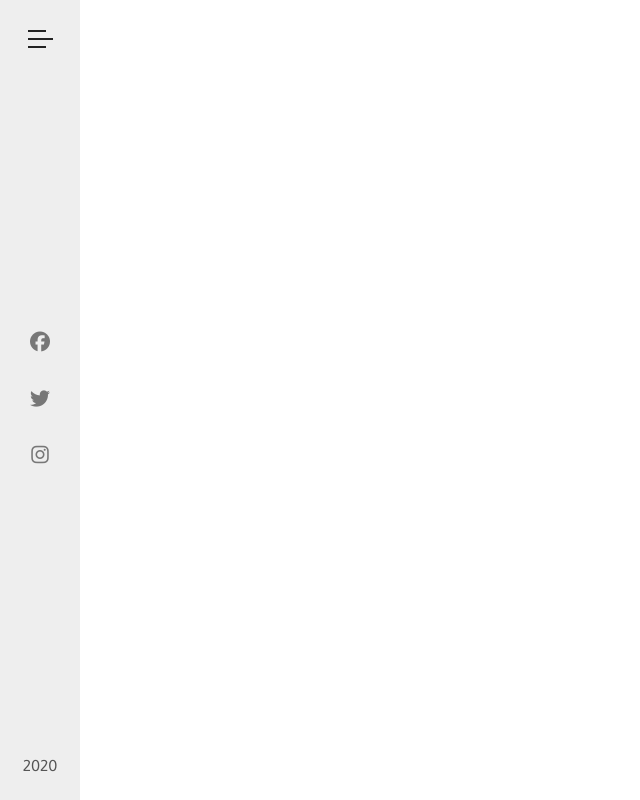
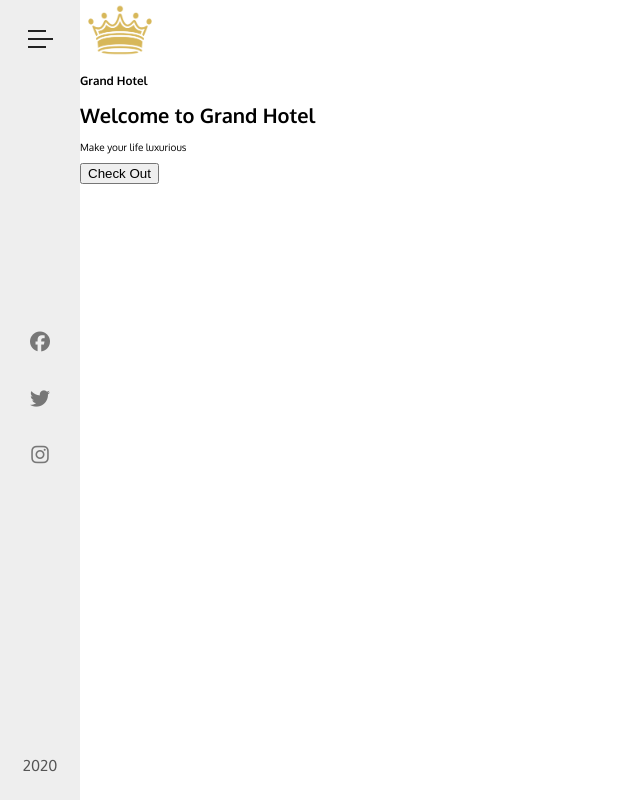
Before and after one commit to sahanpasindu/CSS_Fun_Projects, a plain HTML site: page mastering-css-with-project-01/index.html in a window 1280 px wide. Shown: the whole page, without its empty margins (0-640 px from the left). Drawn offline with Linux system fonts and the light colour scheme.

Commit message:
Added header(hero) area markup

```diff
--- a/mastering-css-with-project-01/css/style.css
+++ b/mastering-css-with-project-01/css/style.css
@@ -224,3 +224,9 @@ body{
 }
 /* end of navigation */
 /* end of navbar */
+
+/* header */
+.header{
+   margin-left: 8rem;
+}
+/* end of header */
--- a/mastering-css-with-project-01/index.html
+++ b/mastering-css-with-project-01/index.html
@@ -79,12 +79,29 @@
             </div>
 
             <div class="copyright">
-               <p>&copy; 2020. Grand Hotel. All right recieved.</p>
+               <p>&copy; 2020. Grand Hotel. All rights reserved.</p>
             </div>
             </ul>
          </nav>
          <!-- end-navigation -->
+
+         <!-- header -->
+         <header class="header">
+            <div class="brand">
+               <div>
+                  <img src="./img/logo.png" alt="logo" width="80">
+               </div>
+               <h3 class="hotel-heading">Grand Hotel</h3>
+            </div>
+
+            <div class="banner">
+               <h1 class="banner-heading">Welcome to Grand Hotel</h1>
+               <p class="banner-paragraph">Make your life luxurious</p>
+               <button class="banner-button">Check Out</button>
+            </div>
       </div>
+      <!-- end of header -->
+      </header>
       <!-- end-navbar -->
    </body>
 
```
Also changed, not shown: mastering-css-with-project-01/img/logo.png (added).
